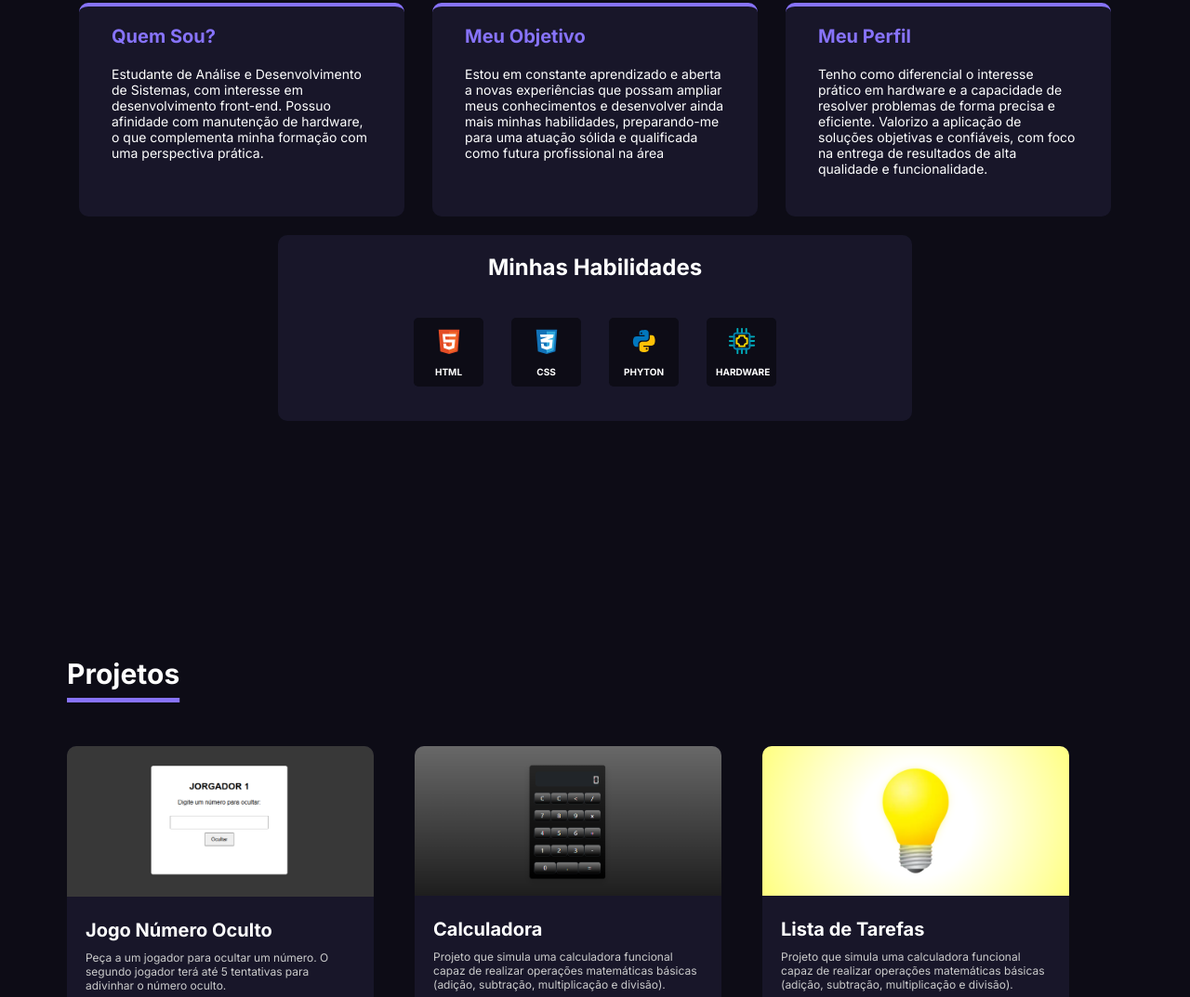
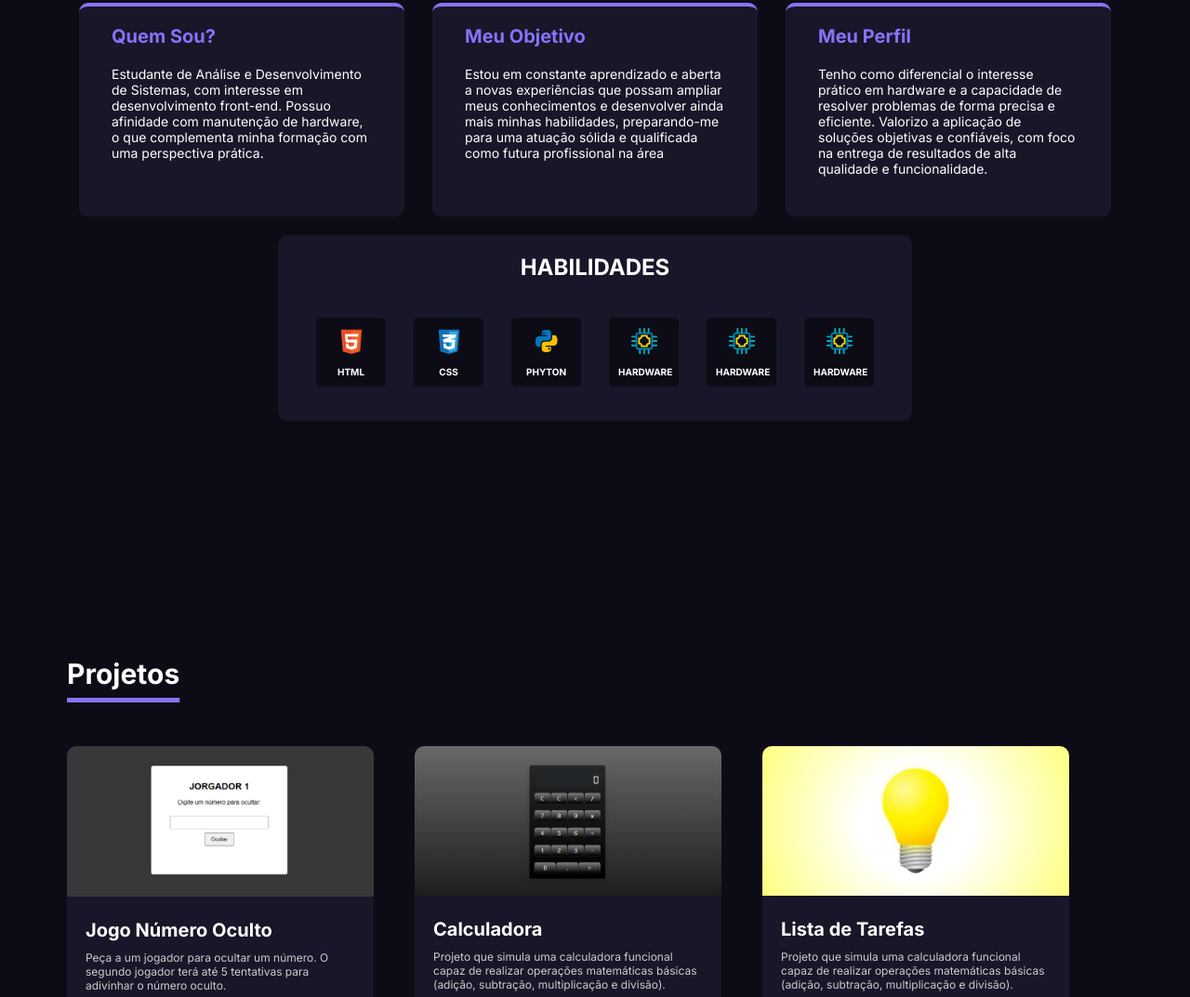
Before and after one commit to elishonorina/Portfolio, a plain HTML site: page index.html in a window 1280 px wide. Shown: the part 953-2026 px from the top of the page at 93% size. Drawn offline with Linux system fonts and the light colour scheme.

Commit message:
Ajuste Caixa habilidades

```diff
--- a/index.html
+++ b/index.html
@@ -78,7 +78,7 @@
             </div>
             <div class="caixao">
                 <div class="subtitulo">
-                    <h2>Minhas Habilidades</h2>
+                    <h2>HABILIDADES</h2>
                 </div>
 
                 <div class="caixinhas_habilidade">
@@ -86,7 +86,8 @@
                     <div class="caixinha_habilidade"> <img src="assets/css.svg" alt=""> <p>CSS</p></div>
                     <div class="caixinha_habilidade"> <img src="assets/python2.svg" alt=""> <p>PHYTON</p></div>
                     <div class="caixinha_habilidade"> <img src="assets/Hardware2.svg" alt=""> <p>HARDWARE</p></div>
-                </div>
+                    <div class="caixinha_habilidade"> <img src="assets/Hardware2.svg" alt=""> <p>HARDWARE</p></div>
+                    <div class="caixinha_habilidade"> <img src="assets/Hardware2.svg" alt=""> <p>HARDWARE</p></div>
             </div>
         </section>
 
```
